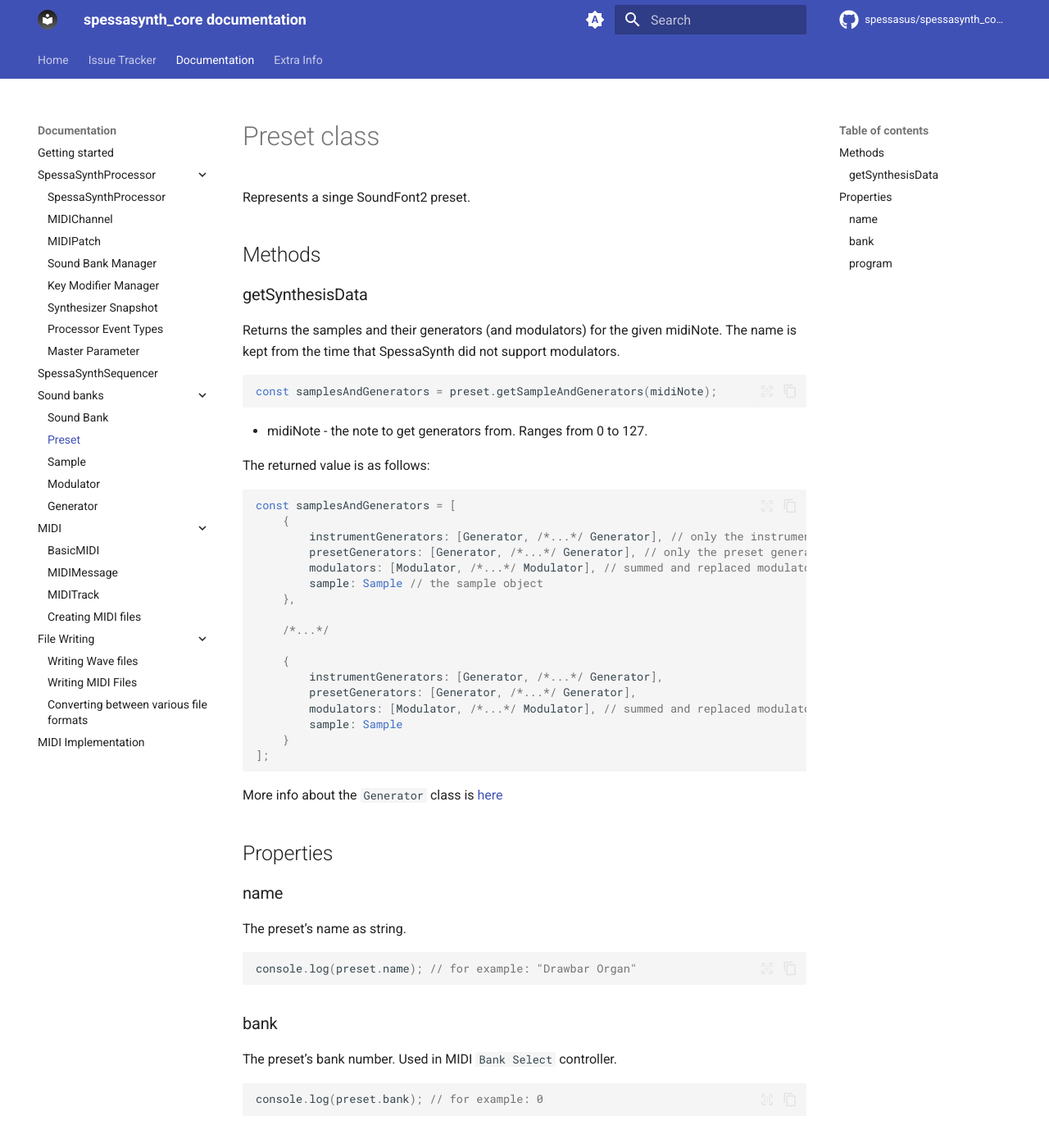
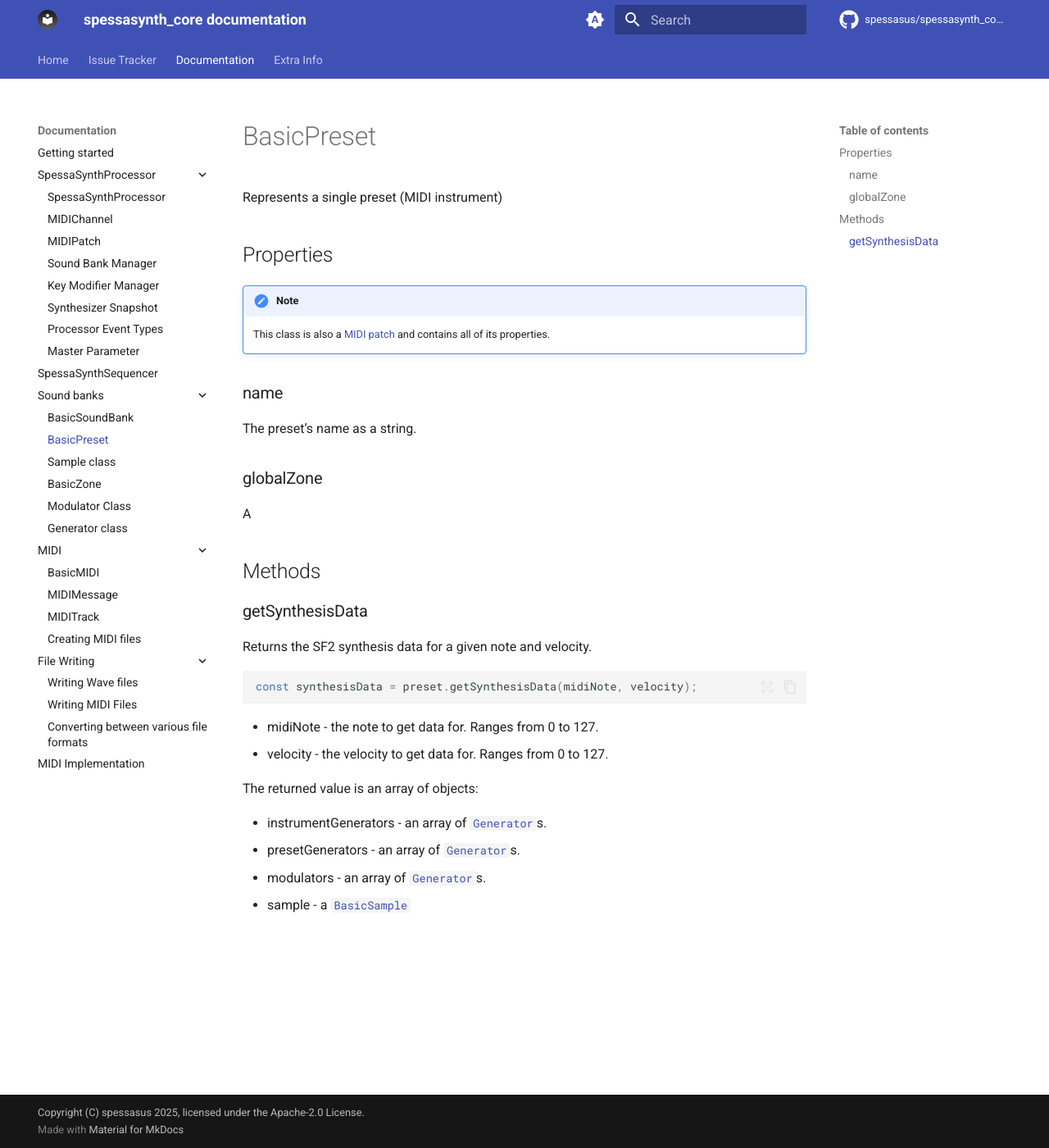
Before and after one commit to spessasus/spessasynth_core, an MkDocs documentation site: the page built from docs/sound-bank/preset.md, in a window 1280 px wide and 1400 px high. Shown: the whole window at 82% size. Built offline with MkDocs 1.6.1 and Material for MkDocs 9.7.7, drawn with Linux system fonts in a browser that asks for light colours; comment, search, counter and statistics services are not loaded; some of the changed text lies outside the part shown.

Commit message:
further documentation

````diff
--- a/docs/sound-bank/index.md
+++ b/docs/sound-bank/index.md
@@ -1,4 +1,4 @@
-# Sound Bank
+# BasicSoundBank
 
 This module handles parsing and writing SoundFont2 (`.sf2`, `.sf3` and `.sfogg`) files.
 
@@ -28,7 +28,7 @@ The returned value is the parsed `BasicSoundBank`, described below.
 
 ### getPreset
 
-Returns the matching [`Preset` class](preset.md) instance.
+Returns the matching [`BasicPreset` class](preset.md) instance.
 
 ```ts
 const preset = soundBank.getPreset(bankNr, presetNr);
--- a/docs/sound-bank/preset.md
+++ b/docs/sound-bank/preset.md
@@ -1,66 +1,38 @@
-# Preset class
+# BasicPreset
 
-Represents a singe SoundFont2 preset.
+Represents a single preset (MIDI instrument)
+
+
+## Properties
+
+!!! Note
+
+    This class is also a [MIDI patch](../spessa-synth-processor/midi-patch.md) and contains all of its properties.
+
+### name
+
+The preset's name as a string.
+
+### globalZone
+
+A
 
 ## Methods
 
 ### getSynthesisData
 
-Returns the samples and their generators (and modulators) for the given midiNote.
-The name is kept from the time that SpessaSynth did not support modulators.
+Returns the SF2 synthesis data for a given note and velocity.
 
 ```ts
-const samplesAndGenerators = preset.getSampleAndGenerators(midiNote);
+const synthesisData = preset.getSynthesisData(midiNote, velocity);
 ```
 
-- midiNote - the note to get generators from. Ranges from 0 to 127.
+- midiNote - the note to get data for. Ranges from 0 to 127.
+- velocity - the velocity to get data for. Ranges from 0 to 127.
 
-The returned value is as follows:
+The returned value is an array of objects:
 
-```ts
-const samplesAndGenerators = [
-    {
-        instrumentGenerators: [Generator, /*...*/ Generator], // only the instrument generators, local replace global
-        presetGenerators: [Generator, /*...*/ Generator], // only the preset generators, local replace global
-        modulators: [Modulator, /*...*/ Modulator], // summed and replaced modulators, ready to use
-        sample: Sample // the sample object
-    },
-
-    /*...*/
-
-    {
-        instrumentGenerators: [Generator, /*...*/ Generator],
-        presetGenerators: [Generator, /*...*/ Generator],
-        modulators: [Modulator, /*...*/ Modulator], // summed and replaced modulators, ready to use
-        sample: Sample
-    }
-];
-```
-
-More info about the `Generator` class is [here](generator.md)
-
-## Properties
-
-### name
-
-The preset's name as string.
-
-```ts
-console.log(preset.name); // for example: "Drawbar Organ"
-```
-
-### bank
-
-The preset's bank number. Used in MIDI `Bank Select` controller.
-
-```ts
-console.log(preset.bank); // for example: 0
-```
-
-### program
-
-The preset's MIDI program number. Used in MIDI `Program Change` message.
-
-```ts
-console.log(preset.program); // for example: 16
-```
+- instrumentGenerators - an array of [`Generator`](generator.md)s.
+- presetGenerators - an array of [`Generator`](generator.md)s.
+- modulators - an array of [`Generator`](modulator.md)s.
+- sample - a [`BasicSample`](sample.md)
--- a/mkdocs.yml
+++ b/mkdocs.yml
@@ -81,10 +81,11 @@ nav:
       - SpessaSynthSequencer: spessa-synth-sequencer/index.md
       - Sound banks:
           - sound-bank/index.md
-          - Preset: sound-bank/preset.md
-          - Sample: sound-bank/sample.md
-          - Modulator: sound-bank/modulator.md
-          - Generator: sound-bank/generator.md
+          - sound-bank/preset.md
+          - sound-bank/sample.md
+          - sound-bank/zone.md
+          - sound-bank/modulator.md
+          - sound-bank/generator.md
       - MIDI:
           - midi/index.md
           - midi/midi-message.md
````
Also changed, not shown: docs/sound-bank/zone.md (added, +42 -0 lines), 3 other files.
